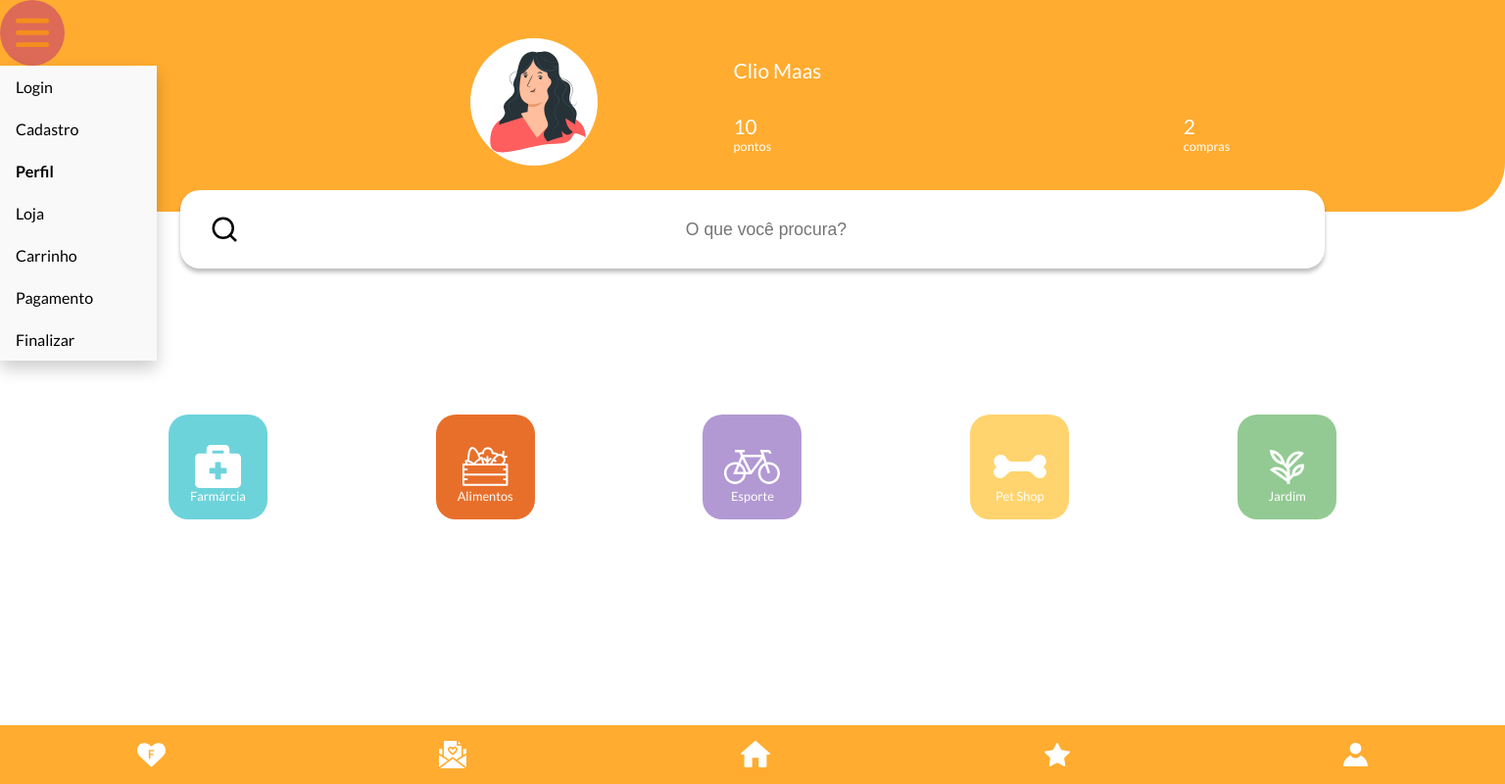
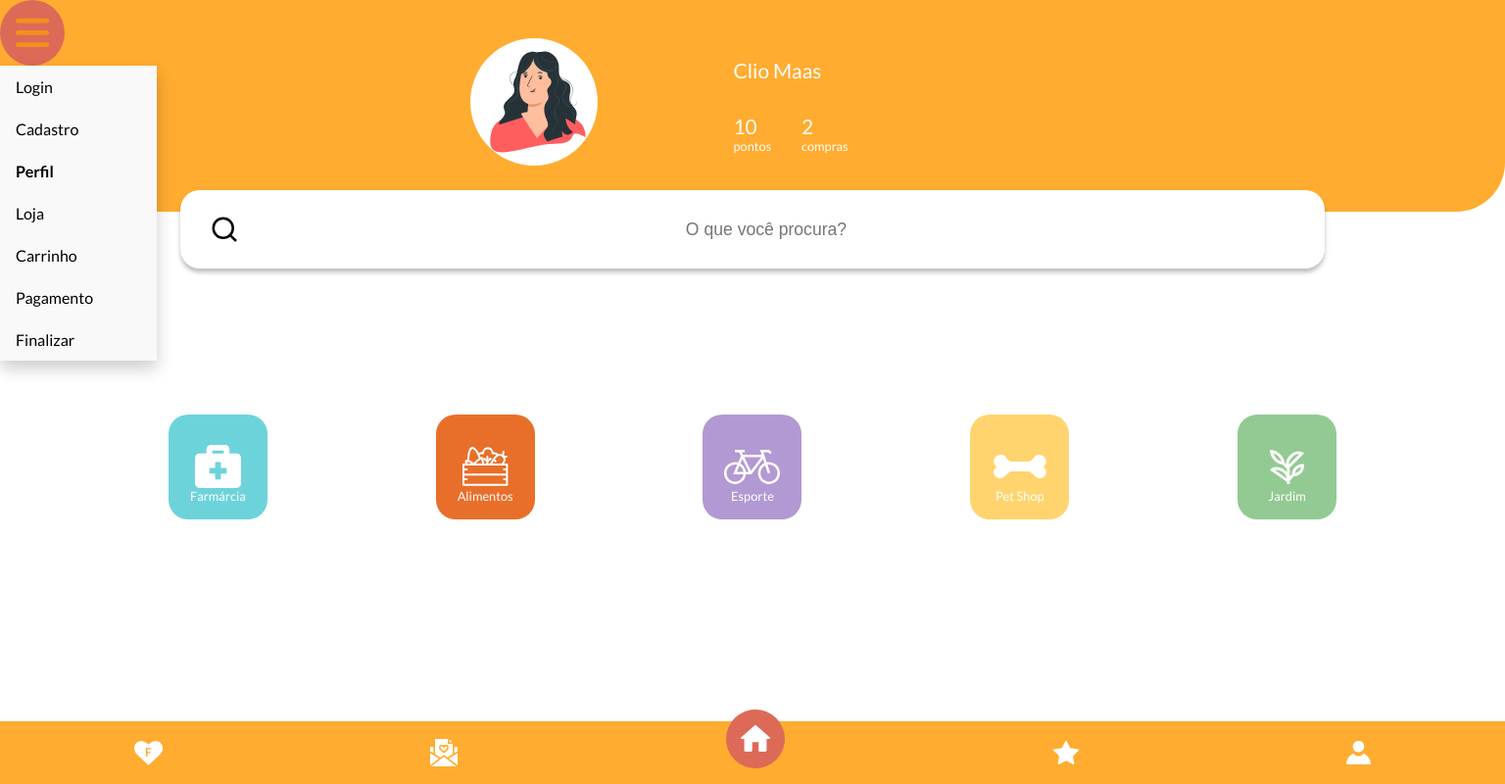
Before and after one commit to cliomaas/gs_up, a plain HTML site: page home.html in a window 1536 px wide. Shown: the whole page at 98% size. Drawn offline with Linux system fonts and the light colour scheme.

Commit message:
FINALIZADO DE VERDADE AGORA

```diff
--- a/css/home.css
+++ b/css/home.css
@@ -238,7 +238,19 @@ p {
     justify-content: space-around;
     padding: 2vh 0;
 }
-
+.pag-atual-mobile {
+    z-index: 9;
+    position: relative;
+    background-color: #DD6A57;
+    border-radius: 50%;
+    width: 60px;
+    height: 60px;
+    margin-top: -28px;
+}
+.icone-pag-atual-mobile {
+    display: block;
+    margin: 2vh auto;
+}
 .pag-atual {
     z-index: 9;
     position: relative;
@@ -269,10 +281,20 @@ p {
         height: 56vh;
         justify-content: space-evenly
     }
-
+    .qtd-pontos {
+        display: flex;
+        flex-direction: column;
+        margin-right: 2vw;
+    }
     .creditos {
         bottom: -4vh !important;
         width: 100%;
+    }
+    .pontos {
+        display: flex;
+        flex-direction: row;
+        width: 33vw;
+        justify-content: flex-start;
     }
 }
 
```
Also changed, not shown: 1 other file.
